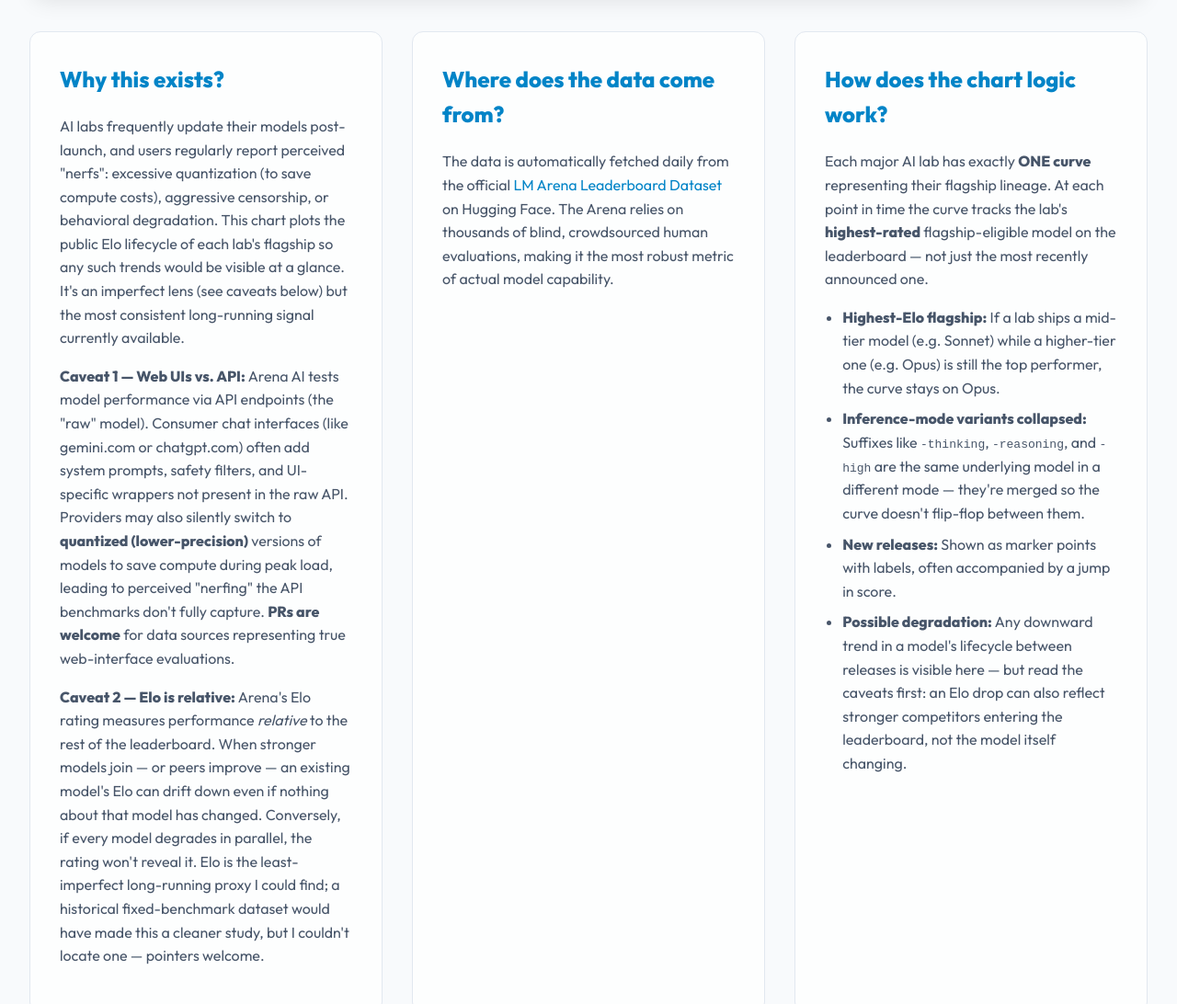
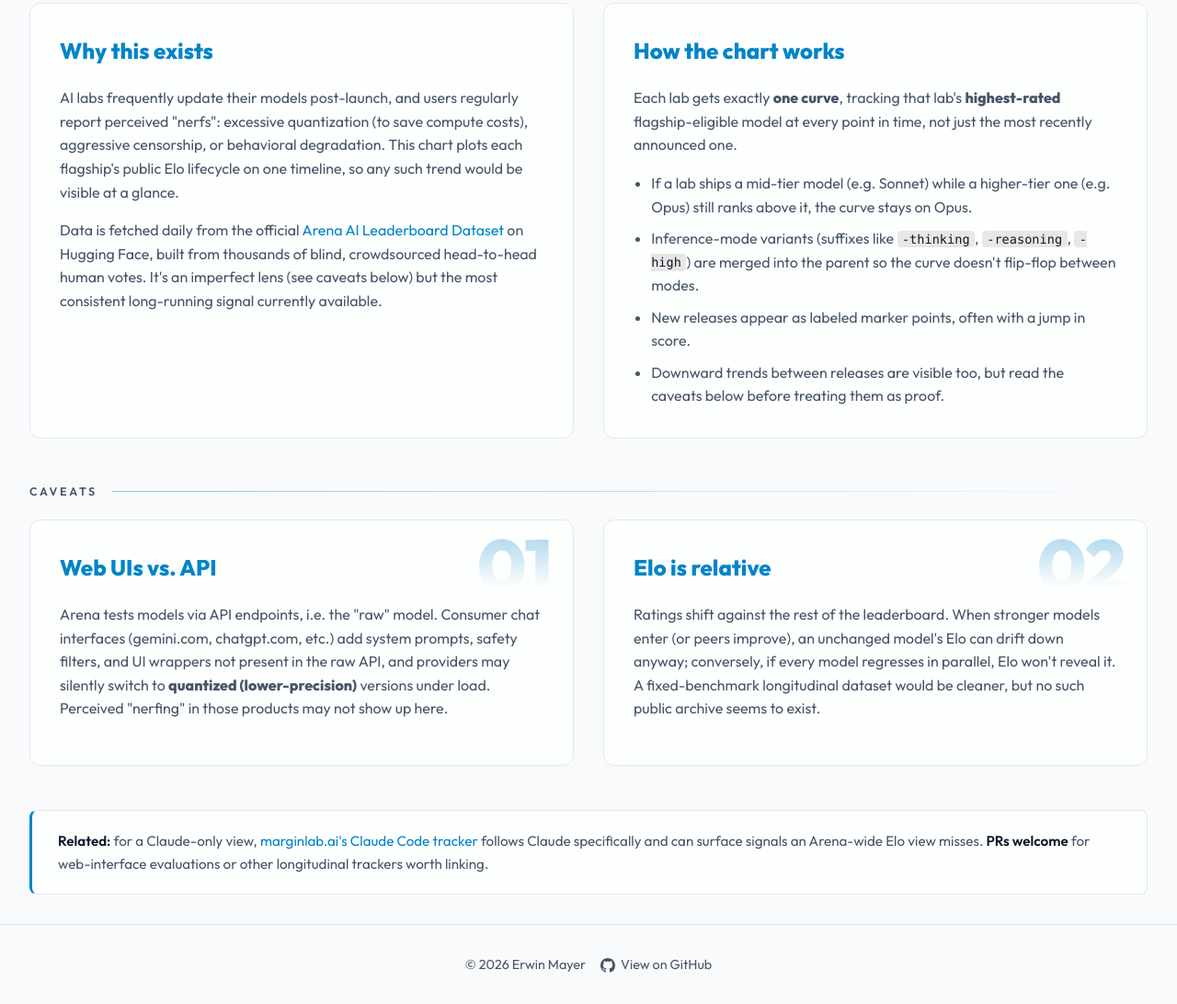
Before and after one commit to mayerwin/AI-Arena-History, a website: page index.html in a window 1280 px wide. Shown: the part 886-1978 px from the top of the page at 92% size. Drawn offline with nearby package versions, Linux system fonts and the light colour scheme.

Commit message:
Enhance README and index.html for improved clarity and structure

```diff
--- a/index.html
+++ b/index.html
@@ -138,18 +138,120 @@
             min-height: 440px;
         }
 
-        .content-grid {
-            display: grid; grid-template-columns: repeat(auto-fit, minmax(300px, 1fr)); gap: 2rem;
+        .section-stack {
+            display: flex;
+            flex-direction: column;
+            gap: 3rem;
+        }
+        .intro-grid,
+        .caveats-grid {
+            display: grid;
+            grid-template-columns: repeat(2, 1fr);
+            gap: 2rem;
+        }
+        .caveats-block {
+            display: flex;
+            flex-direction: column;
+            gap: 1.25rem;
+        }
+        .section-heading {
+            margin: 0;
+            font-size: 0.78rem;
+            font-weight: 600;
+            letter-spacing: 0.22em;
+            text-transform: uppercase;
+            color: var(--text-muted);
+            display: flex;
+            align-items: center;
+            gap: 1rem;
+        }
+        .section-heading::after {
+            content: '';
+            flex: 1;
+            height: 1px;
+            background: linear-gradient(90deg, var(--accent), transparent);
+            opacity: 0.45;
         }
         .card {
             background: var(--card-bg); border: 1px solid var(--border-color);
             border-radius: 12px; padding: 2rem;
-            transition: background-color 0.3s ease, border-color 0.3s ease;
+            transition: background-color 0.3s ease, border-color 0.3s ease, transform 0.25s ease, box-shadow 0.25s ease;
         }
         .card h2 { color: var(--accent); margin-top: 0; }
         .card p { color: var(--text-muted); }
-        .card ul { color: var(--text-muted); padding-left: 1.2rem; }
-        .card li { margin-bottom: 0.5rem; }
+        .card ul { color: var(--text-muted); padding-left: 1.2rem; margin: 1rem 0 0 0; }
+        .card li { margin-bottom: 0.55rem; line-height: 1.6; }
+        .card li:last-child { margin-bottom: 0; }
+        .card code {
+            font-family: 'JetBrains Mono', 'SF Mono', Consolas, Menlo, monospace;
+            font-size: 0.85em;
+            padding: 0.1em 0.4em;
+            border-radius: 4px;
+            background: rgba(127, 127, 127, 0.18);
+            color: var(--text-main);
+        }
+        .caveat-card {
+            position: relative;
+        }
+        .caveat-card:hover {
+            transform: translateY(-2px);
+            box-shadow: 0 16px 32px -16px rgba(0, 0, 0, 0.45);
+        }
+        .caveat-number {
+            position: absolute;
+            top: 0.6rem;
+            right: 1.5rem;
+            font-size: 5rem;
+            font-weight: 800;
+            line-height: 1;
+            background: linear-gradient(180deg, var(--accent), transparent 80%);
+            -webkit-background-clip: text;
+            background-clip: text;
+            -webkit-text-fill-color: transparent;
+            opacity: 0.35;
+            pointer-events: none;
+            user-select: none;
+            font-family: 'Outfit', sans-serif;
+            letter-spacing: -0.03em;
+        }
+        .caveat-card h2,
+        .caveat-card p {
+            position: relative;
+            z-index: 1;
+        }
+        .related-band {
+            background: var(--card-bg);
+            border: 1px solid var(--border-color);
+            border-left: 3px solid var(--accent);
+            border-radius: 8px;
+            padding: 1.25rem 1.75rem;
+            transition: background-color 0.3s ease, border-color 0.3s ease;
+        }
+        .related-band p {
+            margin: 0;
+            color: var(--text-muted);
+            font-size: 0.95rem;
+            line-height: 1.65;
+        }
+        .related-band p + p {
+            margin-top: 0.5rem;
+        }
+        .related-band strong {
+            color: var(--text-main);
+            font-weight: 600;
+        }
+        @media (max-width: 768px) {
+            .intro-grid,
+            .caveats-grid {
+                grid-template-columns: 1fr;
+            }
+            .section-stack {
+                gap: 2rem;
+            }
+            .caveat-number {
+                font-size: 4rem;
+            }
+        }
         a { color: var(--accent); text-decoration: none; }
         a:hover { text-decoration: underline; }
 
@@ -213,7 +315,7 @@
             <span id="theme-label" class="theme-label">Auto</span>
         </button>
         <h1>Arena AI Model Elo History</h1>
-        <p class="subtitle">Tracking the public Elo lifecycle of flagship AI models over time — to surface any nerfing, censorship, or quantization that the data reveals.</p>
+        <p class="subtitle">Tracking the public Elo lifecycle of flagship AI models over time to reveal potential nerfing.</p>
     </header>
 
     <main>
@@ -222,32 +324,44 @@
             <div id="chart-container"></div>
         </div>
 
-        <div class="content-grid">
+        <div class="section-stack">
+            <section class="intro-grid">
                 <div class="card">
-                <h2>Why this exists?</h2>
-                <p>AI labs frequently update their models post-launch, and users regularly report perceived "nerfs": excessive quantization (to save compute costs), aggressive censorship, or behavioral degradation. This chart plots the public Elo lifecycle of each lab's flagship so any such trends would be visible at a glance. It's an imperfect lens (see caveats below) but the most consistent long-running signal currently available.</p>
-                <p><strong>Caveat 1 — Web UIs vs. API:</strong> Arena AI tests model performance via API endpoints (the "raw" model). Consumer chat interfaces (like gemini.com or chatgpt.com) often add system prompts, safety filters, and UI-specific wrappers not present in the raw API. Providers may also silently switch to <strong>quantized (lower-precision)</strong> versions of models to save compute during peak load, leading to perceived "nerfing" the API benchmarks don't fully capture. <strong>PRs are welcome</strong> for data sources representing true web-interface evaluations.</p>
-                <p><strong>Caveat 2 — Elo is relative:</strong> Arena's Elo rating measures performance <em>relative</em> to the rest of the leaderboard. When stronger models join — or peers improve — an existing model's Elo can drift down even if nothing about that model has changed. Conversely, if every model degrades in parallel, the rating won't reveal it. Elo is the least-imperfect long-running proxy I could find; a historical fixed-benchmark dataset would have made this a cleaner study, but I couldn't locate one — pointers welcome.</p>
+                    <h2>Why this exists</h2>
+                    <p>AI labs frequently update their models post-launch, and users regularly report perceived "nerfs": excessive quantization (to save compute costs), aggressive censorship, or behavioral degradation. This chart plots each flagship's public Elo lifecycle on one timeline, so any such trend would be visible at a glance.</p>
+                    <p>Data is fetched daily from the official <a href="https://huggingface.co/datasets/lmarena-ai/leaderboard-dataset" target="_blank" rel="noopener">Arena AI Leaderboard Dataset</a> on Hugging Face, built from thousands of blind, crowdsourced head-to-head human votes. It's an imperfect lens (see caveats below) but the most consistent long-running signal currently available.</p>
                 </div>
                 <div class="card">
-                <h2>Where does the data come from?</h2>
-                <p>The data is automatically fetched daily from the official <a href="https://huggingface.co/datasets/lmarena-ai/leaderboard-dataset" target="_blank" rel="noopener">LM Arena Leaderboard Dataset</a> on Hugging Face. The Arena relies on thousands of blind, crowdsourced human evaluations, making it the most robust metric of actual model capability.</p>
-            </div>
-            <div class="card">
-                <h2>How does the chart logic work?</h2>
-                <p>Each major AI lab has exactly <strong>ONE curve</strong> representing their flagship lineage. At each point in time the curve tracks the lab's <strong>highest-rated</strong> flagship-eligible model on the leaderboard — not just the most recently announced one.</p>
+                    <h2>How the chart works</h2>
+                    <p>Each lab gets exactly <strong>one curve</strong>, tracking that lab's <strong>highest-rated</strong> flagship-eligible model at every point in time, not just the most recently announced one.</p>
                     <ul>
-                    <li><strong>Highest-Elo flagship:</strong> If a lab ships a mid-tier model (e.g. Sonnet) while a higher-tier one (e.g. Opus) is still the top performer, the curve stays on Opus.</li>
-                    <li><strong>Inference-mode variants collapsed:</strong> Suffixes like <code>-thinking</code>, <code>-reasoning</code>, and <code>-high</code> are the same underlying model in a different mode — they're merged so the curve doesn't flip-flop between them.</li>
-                    <li><strong>New releases:</strong> Shown as marker points with labels, often accompanied by a jump in score.</li>
-                    <li><strong>Possible degradation:</strong> Any downward trend in a model's lifecycle between releases is visible here — but read the caveats first: an Elo drop can also reflect stronger competitors entering the leaderboard, not the model itself changing.</li>
+                        <li>If a lab ships a mid-tier model (e.g. Sonnet) while a higher-tier one (e.g. Opus) still ranks above it, the curve stays on Opus.</li>
+                        <li>Inference-mode variants (suffixes like <code>-thinking</code>, <code>-reasoning</code>, <code>-high</code>) are merged into the parent so the curve doesn't flip-flop between modes.</li>
+                        <li>New releases appear as labeled marker points, often with a jump in score.</li>
+                        <li>Downward trends between releases are visible too, but read the caveats below before treating them as proof.</li>
                     </ul>
                 </div>
-            <div class="card">
-                <h2>Related work</h2>
-                <p>For a Claude-only view, <a href="https://marginlab.ai/trackers/claude-code/" target="_blank" rel="noopener">marginlab.ai's Claude Code tracker</a> follows Claude's performance specifically over time — a complementary lens if you care about the Claude lineage in particular, since it can capture signals that an Arena-wide Elo view doesn't.</p>
-                <p>If you know of other longitudinal trackers — especially anything benchmarking the actual web/chat interfaces rather than raw API endpoints, or any historical fixed-benchmark dataset — please open a PR or issue and I'll add it here.</p>
+            </section>
+
+            <section class="caveats-block">
+                <h3 class="section-heading">Caveats</h3>
+                <div class="caveats-grid">
+                    <div class="card caveat-card">
+                        <span class="caveat-number">01</span>
+                        <h2>Web UIs vs. API</h2>
+                        <p>Arena tests models via API endpoints, i.e. the "raw" model. Consumer chat interfaces (gemini.com, chatgpt.com, etc.) add system prompts, safety filters, and UI wrappers not present in the raw API, and providers may silently switch to <strong>quantized (lower-precision)</strong> versions under load. Perceived "nerfing" in those products may not show up here.</p>
                     </div>
+                    <div class="card caveat-card">
+                        <span class="caveat-number">02</span>
+                        <h2>Elo is relative</h2>
+                        <p>Ratings shift against the rest of the leaderboard. When stronger models enter (or peers improve), an unchanged model's Elo can drift down anyway; conversely, if every model regresses in parallel, Elo won't reveal it. A fixed-benchmark longitudinal dataset would be cleaner, but no such public archive seems to exist.</p>
+                    </div>
+                </div>
+            </section>
+
+            <section class="related-band">
+                <p><strong>Related:</strong> for a Claude-only view, <a href="https://marginlab.ai/trackers/claude-code/" target="_blank" rel="noopener">marginlab.ai's Claude Code tracker</a> follows Claude specifically and can surface signals an Arena-wide Elo view misses. <a href="https://github.com/mayerwin/AI-Arena-History" target="_blank" rel="noopener"><strong>PRs welcome</strong></a> for web-interface evaluations or other longitudinal trackers worth linking.</p>
+            </section>
         </div>
     </main>
 
```
Also changed, not shown: README.md, 1 other file. Lines whose indentation alone changed are shown as unchanged.
